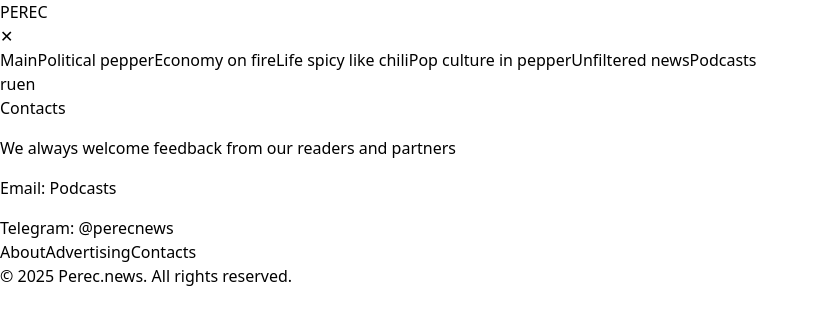
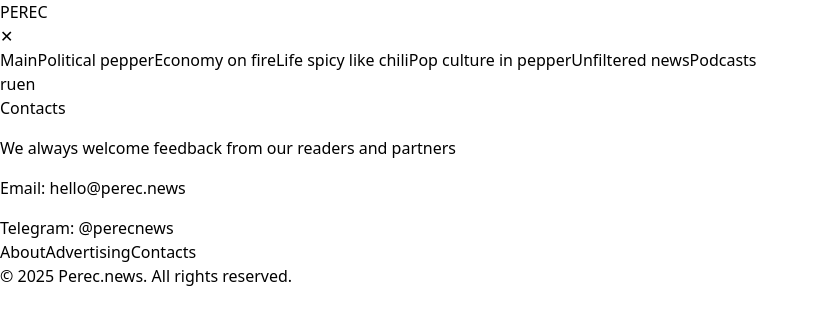
Before and after one commit to megadoze/perec-app, a Next.js app: page /en/contacts in a window 1280 px wide. Shown: the top 324 px of the page, without its empty margins (0-819 px from the left). Built offline with nearby package versions, Linux system fonts and the light colour scheme.

Commit message:
email contacts

```diff
--- a/src/app/[locale]/contacts/contactsClient.jsx
+++ b/src/app/[locale]/contacts/contactsClient.jsx
@@ -12,7 +12,7 @@
       <p className="mb-2 font-light">
         Email:{" "}
         <a href="mailto:contact@perec.news" className="text-red-600">
-          {t("podcasts")}
+          {t("contactemail")}
         </a>
       </p>
       <p className="font-light">
```
